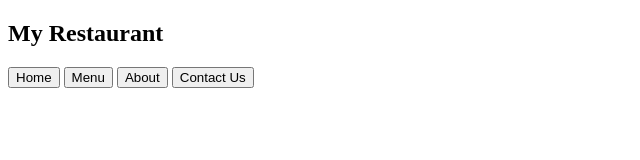
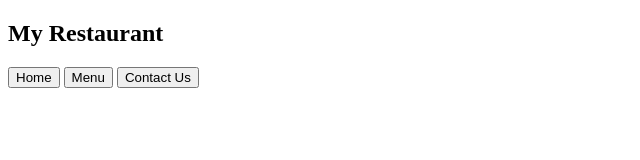
Before and after one commit to dooory/restaurant-page, a website built with webpack: page src/template.html in a window 1280 px wide. Shown: the whole page, without its empty margins (0-640 px from the left). Built offline with nearby package versions, Linux system fonts and the light colour scheme.

Commit message:
remove about page

```diff
--- a/src/template.html
+++ b/src/template.html
@@ -11,7 +11,6 @@
                 <h1>My Restaurant</h1>
                 <button class="home-button">Home</button>
                 <button class="menu-button">Menu</button>
-                <button class="about-button">About</button>
                 <button class="contact-button">Contact Us</button>
             </nav>
         </header>
```
